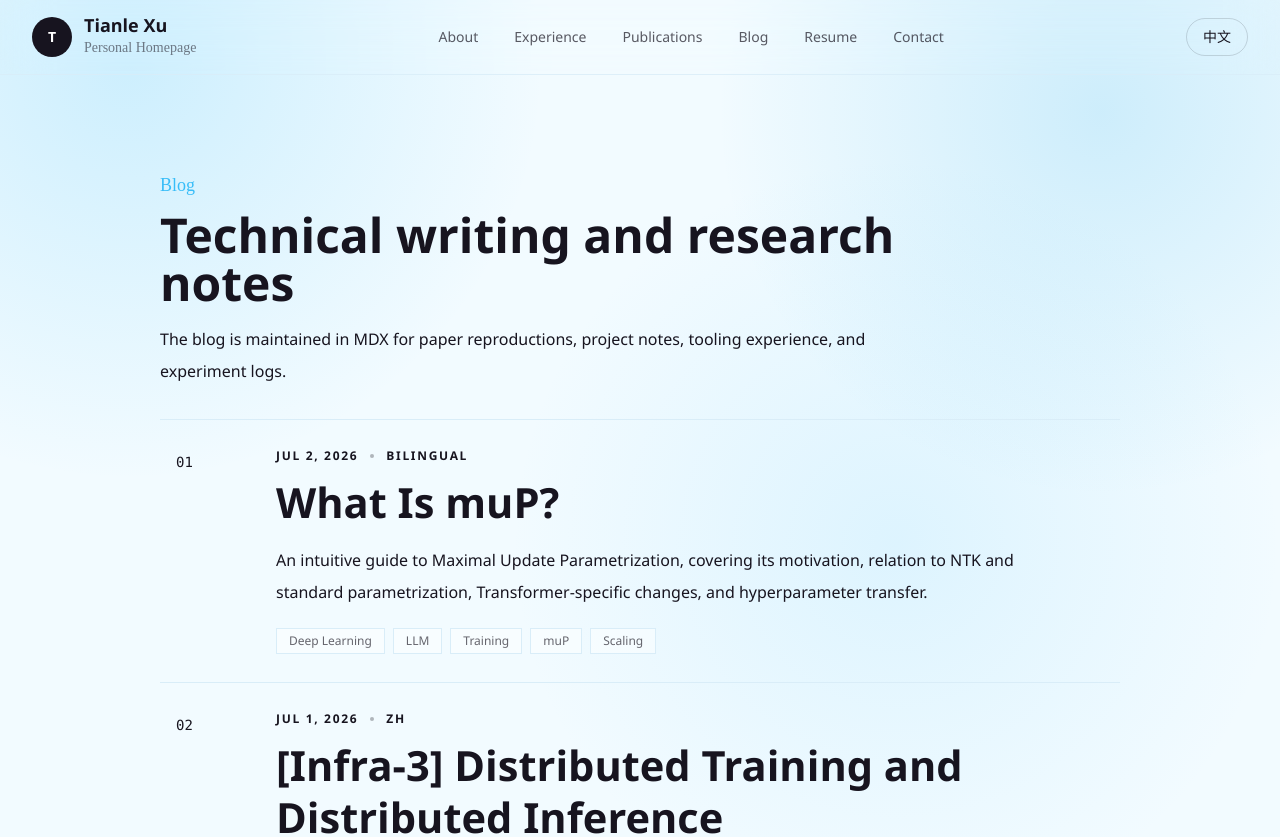
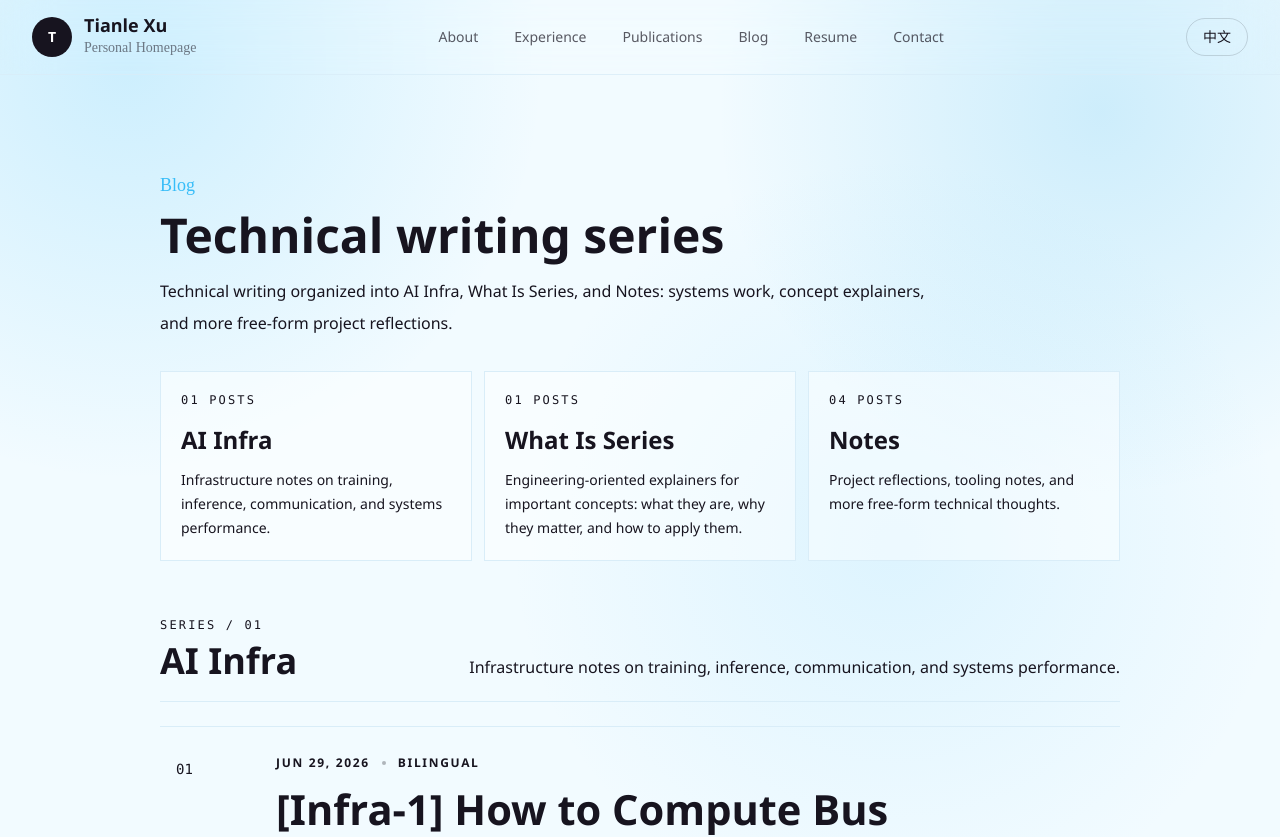
Before and after one commit to XuTianle0101/XuTianle0101.github.io, a Next.js app: page /en/blog in a window 1280 px wide. Shown: the top 837 px of the page. Built offline with nearby package versions, Linux system fonts and the light colour scheme.

Commit message:
add tech notes modules

```diff
--- a/content/blog/first-note.mdx
+++ b/content/blog/first-note.mdx
@@ -7,6 +7,7 @@ description:
   en: "From outgrowing a resume to building a dynamic personal showcase with Next.js, MDX, Tailwind, and GitHub Pages."
 date: "2026-06-26"
 language: "bilingual"
+series: "misc"
 tags:
   - Personal Site
   - Codex
--- a/content/blog/infra-1-topology-bandwidth.mdx
+++ b/content/blog/infra-1-topology-bandwidth.mdx
@@ -7,6 +7,7 @@ description:
   en: "A practical guide to link bandwidth, injection bandwidth, bisection bandwidth, algbw, and busbw across PCIe, ring, NVSwitch, and fat-tree topologies."
 date: "2026-06-29"
 language: "bilingual"
+series: "ai-infra"
 tags:
   - Infra
   - Topology
--- a/content/blog/what-is-mup.mdx
+++ b/content/blog/what-is-mup.mdx
@@ -7,6 +7,7 @@ description:
   en: "An intuitive guide to Maximal Update Parametrization, covering its motivation, relation to NTK and standard parametrization, Transformer-specific changes, and hyperparameter transfer."
 date: "2026-07-02"
 language: "bilingual"
+series: "what-is"
 tags:
   - Deep Learning
   - LLM
--- a/src/features/blog-list-page.tsx
+++ b/src/features/blog-list-page.tsx
@@ -2,28 +2,64 @@ import Link from 'next/link';
 import { SectionHeading } from '@/components/section-heading';
 import { dictionary, type Locale, text } from '@/i18n';
 import { formatDate } from '@/lib/format';
-import { getAllPosts } from '@/lib/blog';
+import { blogSeriesDescriptions, blogSeriesMeta, blogSeriesOrder, getAllPosts } from '@/lib/blog';
 import { localizedPath } from '@/lib/routes';
 
 export function BlogListPage({ locale, rootMode = false }: { locale: Locale; rootMode?: boolean }) {
   const posts = getAllPosts();
   const copy = dictionary[locale];
+  const groupedPosts = blogSeriesOrder.map((series) => ({
+    series,
+    posts: posts.filter((post) => post.series === series),
+  }));
 
   return (
     <section className="mx-auto max-w-5xl px-5 py-16 md:px-8 md:py-24">
       <SectionHeading
         eyebrow={copy.nav.blog}
-        title={locale === 'zh' ? '技术博客与研究笔记' : 'Technical writing and research notes'}
+        title={locale === 'zh' ? '技术博客系列' : 'Technical writing series'}
       >
         <p>
           {locale === 'zh'
-            ? '博客使用 MDX 维护，适合写论文复现、项目复盘、工具链经验和实验记录。'
-            : 'The blog is maintained in MDX for paper reproductions, project notes, tooling experience, and experiment logs.'}
+            ? '把技术博客按 AI Infra、什么是系列和杂谈组织起来：一部分面向系统和训练工程，一部分解释关键概念，一部分保留更自由的项目复盘与思考。'
+            : 'Technical writing organized into AI Infra, What Is Series, and Notes: systems work, concept explainers, and more free-form project reflections.'}
         </p>
       </SectionHeading>
 
+      <div className="grid gap-3 md:grid-cols-3">
+        {groupedPosts.map(({ series, posts: seriesPosts }) => (
+          <a
+            key={series}
+            href={`#${series}`}
+            className="group border border-line bg-white/45 p-5 transition hover:-translate-y-1 hover:border-teal/45 hover:bg-white/70 dark:border-white/10 dark:bg-white/[0.04] dark:hover:border-sky-300/40 dark:hover:bg-white/[0.07]"
+          >
+            <div className="font-mono text-xs uppercase tracking-[0.18em] text-ink/42 dark:text-white/42">
+              {locale === 'zh' ? `${String(seriesPosts.length).padStart(2, '0')} 篇文章` : `${String(seriesPosts.length).padStart(2, '0')} posts`}
+            </div>
+            <h2 className="mt-4 font-serif text-2xl transition group-hover:text-teal dark:group-hover:text-sky-300">
+              {text(blogSeriesMeta[series], locale)}
+            </h2>
+            <p className="mt-3 text-sm leading-6 text-ink/62 dark:text-white/62">{text(blogSeriesDescriptions[series], locale)}</p>
+          </a>
+        ))}
+      </div>
+
+      <div className="mt-14 space-y-16">
+        {groupedPosts.map(({ series, posts: seriesPosts }) => (
+          <section key={series} id={series} className="scroll-mt-24">
+            <div className="mb-6 flex flex-col gap-3 border-b border-line pb-5 dark:border-white/10 md:flex-row md:items-end md:justify-between">
+              <div>
+                <div className="font-mono text-xs uppercase tracking-[0.18em] text-ink/42 dark:text-white/42">
+                  Series / {String(seriesPosts.length).padStart(2, '0')}
+                </div>
+                <h2 className="mt-2 font-serif text-4xl text-ink dark:text-white">{text(blogSeriesMeta[series], locale)}</h2>
+              </div>
+              <p className="max-w-2xl leading-7 text-ink/62 dark:text-white/62">{text(blogSeriesDescriptions[series], locale)}</p>
+            </div>
+
+            {seriesPosts.length > 0 ? (
               <div className="border-y border-line dark:border-white/10">
-        {posts.map((post, index) => (
+                {seriesPosts.map((post, index) => (
                   <Link
                     key={post.slug}
                     href={localizedPath(locale, `/blog/${post.slug}`, rootMode)}
@@ -38,9 +74,9 @@ export function BlogListPage({ locale, rootMode = false }: { locale: Locale; roo
                         <span className="h-1 w-1 rounded-full bg-ink/30 dark:bg-white/35" />
                         <span>{post.language}</span>
                       </div>
-              <h2 className="mt-3 font-serif text-[1.9rem] leading-tight transition group-hover:text-teal dark:group-hover:text-sky-300 sm:text-[2.6rem]">
+                      <h3 className="mt-3 font-serif text-[1.9rem] leading-tight transition group-hover:text-teal dark:group-hover:text-sky-300 sm:text-[2.6rem]">
                         {text(post.title, locale)}
-              </h2>
+                      </h3>
                       <p className="mt-4 max-w-3xl leading-8 text-ink/68 dark:text-white/68">{text(post.description, locale)}</p>
                       <div className="mt-5 flex flex-wrap gap-2">
                         {post.tags.map((tag) => (
@@ -53,6 +89,14 @@ export function BlogListPage({ locale, rootMode = false }: { locale: Locale; roo
                   </Link>
                 ))}
               </div>
+            ) : (
+              <div className="border border-dashed border-line bg-white/35 px-5 py-8 text-ink/58 dark:border-white/10 dark:bg-white/[0.03] dark:text-white/58">
+                {locale === 'zh' ? '这个系列还在酝酿中，之后会把更自由的技术笔记放在这里。' : 'This series is waiting for future notes and freer technical reflections.'}
+              </div>
+            )}
+          </section>
+        ))}
+      </div>
     </section>
   );
 }
--- a/src/features/blog-post-page.tsx
+++ b/src/features/blog-post-page.tsx
@@ -2,7 +2,7 @@ import matter from 'gray-matter';
 import { MDXRemote } from 'next-mdx-remote/rsc';
 import { type Locale, text } from '@/i18n';
 import { formatDate } from '@/lib/format';
-import { getPostBySlug, getPostSource } from '@/lib/blog';
+import { blogSeriesMeta, getPostBySlug, getPostSource } from '@/lib/blog';
 
 function estimateReadingMinutes(content: string, locale: Locale) {
   const plainText = content
@@ -35,6 +35,8 @@ export function BlogPostPage({ locale, slug }: { locale: Locale; slug: string })
           <div className="flex flex-wrap items-center gap-x-3 gap-y-2 text-xs font-semibold uppercase tracking-[0.18em] text-teal dark:text-sky-300">
             <span>{formatDate(post.date, locale)}</span>
             <span className="h-1 w-1 rounded-full bg-teal/50 dark:bg-sky-300/60" />
+            <span>{text(blogSeriesMeta[post.series], locale)}</span>
+            <span className="h-1 w-1 rounded-full bg-teal/50 dark:bg-sky-300/60" />
             <span>{languageLabel}</span>
             <span className="h-1 w-1 rounded-full bg-teal/50 dark:bg-sky-300/60" />
             <span>{readingLabel}</span>
--- a/src/lib/blog.ts
+++ b/src/lib/blog.ts
@@ -6,12 +6,46 @@ import type { LocalizedString, Locale } from '@/i18n';
 const blogDirectory = path.join(process.cwd(), 'content', 'blog');
 
 export type BlogLanguage = Locale | 'bilingual';
+export type BlogSeries = 'ai-infra' | 'what-is' | 'misc';
+
+export const blogSeriesOrder: BlogSeries[] = ['ai-infra', 'what-is', 'misc'];
+
+export const blogSeriesMeta: Record<BlogSeries, LocalizedString> = {
+  'ai-infra': {
+    zh: 'AI Infra',
+    en: 'AI Infra',
+  },
+  'what-is': {
+    zh: '什么是系列',
+    en: 'What Is Series',
+  },
+  misc: {
+    zh: '杂谈',
+    en: 'Notes',
+  },
+};
+
+export const blogSeriesDescriptions: Record<BlogSeries, LocalizedString> = {
+  'ai-infra': {
+    zh: '面向训练、推理、通信和系统性能的基础设施笔记。',
+    en: 'Infrastructure notes on training, inference, communication, and systems performance.',
+  },
+  'what-is': {
+    zh: '用工程视角解释一个重要概念：它是什么、解决什么问题、怎么落地。',
+    en: 'Engineering-oriented explainers for important concepts: what they are, why they matter, and how to apply them.',
+  },
+  misc: {
+    zh: '项目复盘、工具链经验，以及更自由的技术思考。',
+    en: 'Project reflections, tooling notes, and more free-form technical thoughts.',
+  },
+};
 
 export type BlogFrontmatter = {
   title: LocalizedString;
   description: LocalizedString;
   date: string;
   language: BlogLanguage;
+  series: BlogSeries;
   tags: string[];
 };
 
@@ -45,6 +79,7 @@ export function getPostBySlug(slug: string): BlogPost {
     description: data.description,
     date: data.date,
     language: data.language,
+    series: data.series ?? 'misc',
     tags: data.tags ?? [],
   };
 }
```
Lines whose indentation alone changed are shown as unchanged.
